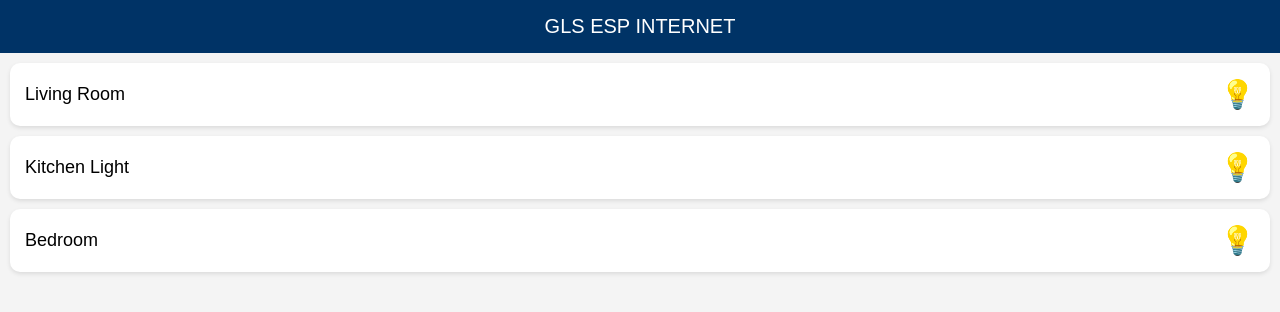
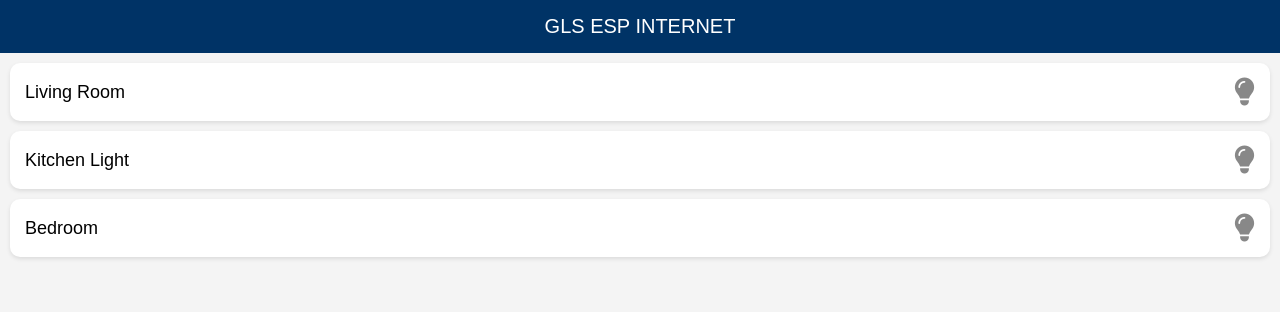
Before and after one commit to glswifi/admAppLoadingIcon, a plain HTML site: page index.html in a window 1280 px wide. Drawn offline with Linux system fonts and the light colour scheme.

Commit message:
Update index.html

```diff
--- a/index.html
+++ b/index.html
@@ -5,6 +5,7 @@
   <title>ESP Light Control</title>
   <script src="https://www.gstatic.com/firebasejs/8.10.1/firebase-app.js"></script>
   <script src="https://www.gstatic.com/firebasejs/8.10.1/firebase-database.js"></script>
+  <link rel="stylesheet" href="https://cdnjs.cloudflare.com/ajax/libs/font-awesome/6.5.0/css/all.min.css" />
   <style>
     body {
       font-family: Arial, sans-serif;
@@ -36,7 +37,6 @@
       margin-bottom: 10px;
       border-radius: 10px;
       box-shadow: 0 2px 4px rgba(0,0,0,0.1);
-      transition: background 0.3s;
     }
 
     .light-label {
@@ -48,15 +48,17 @@
     .light-icon {
       font-size: 28px;
       cursor: pointer;
-      transition: color 0.3s;
+      transition: color 0.3s, text-shadow 0.3s;
     }
 
-    .on {
+    .light-icon.on {
       color: gold;
+      text-shadow: 0 0 10px gold, 0 0 20px orange;
     }
 
-    .off {
-      color: gray;
+    .light-icon.off {
+      color: #888;
+      text-shadow: none;
     }
 
     input.rename {
@@ -87,20 +89,19 @@
     firebase.initializeApp(firebaseConfig);
     const db = firebase.database();
 
-    // Sample Light States
+    // Sample Lights
     let lights = [
       { id: 0, label: "Living Room", state: false },
       { id: 1, label: "Kitchen Light", state: false },
       { id: 2, label: "Bedroom", state: false }
     ];
 
-    // Load saved labels from localStorage (simulates EEPROM)
+    // Load stored labels
     lights.forEach(light => {
       const saved = localStorage.getItem("label_" + light.id);
       if (saved) light.label = saved;
     });
 
-    // Render Lights
     function renderLights() {
       const list = document.getElementById("lightList");
       list.innerHTML = '';
@@ -111,14 +112,14 @@
         const label = document.createElement('div');
         label.className = 'light-label';
         label.textContent = light.label;
+
         label.ontouchstart = label.onmousedown = (e) => {
           let timer = setTimeout(() => renameLabel(light.id, label), 800);
           e.target.ontouchend = e.target.onmouseup = () => clearTimeout(timer);
         };
 
-        const icon = document.createElement('div');
-        icon.className = 'light-icon ' + (light.state ? 'on' : 'off');
-        icon.innerHTML = '💡';
+        const icon = document.createElement('i');
+        icon.className = `fas fa-lightbulb light-icon ${light.state ? 'on' : 'off'}`;
         icon.onclick = () => {
           light.state = !light.state;
           sendCommand(light.id, light.state ? "ON" : "OFF");
@@ -147,7 +148,6 @@
       };
     }
 
-    // Send command to Firebase
     function sendCommand(id, cmd) {
       db.ref("/device" + id).set({ command: cmd });
     }
```
